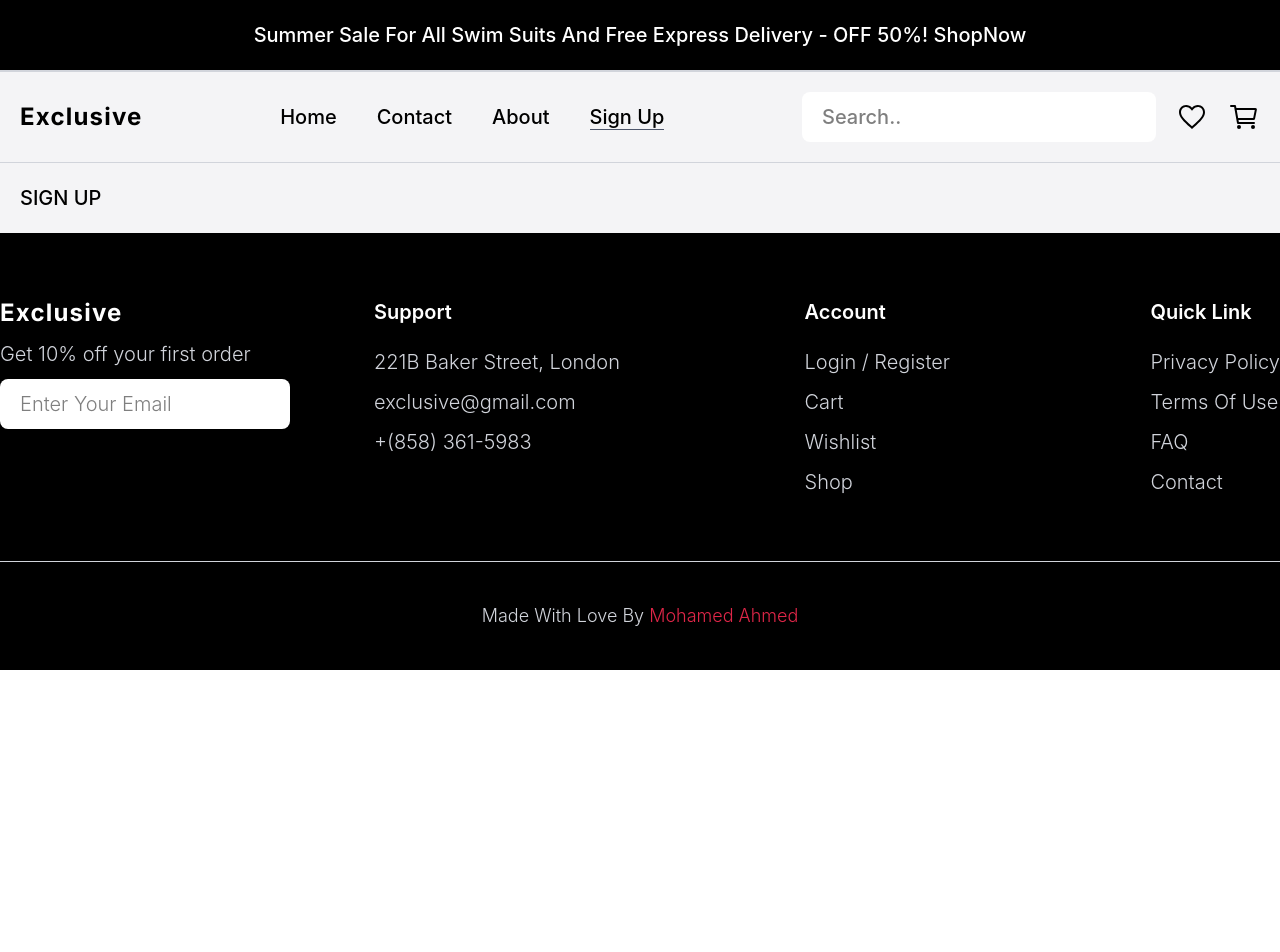
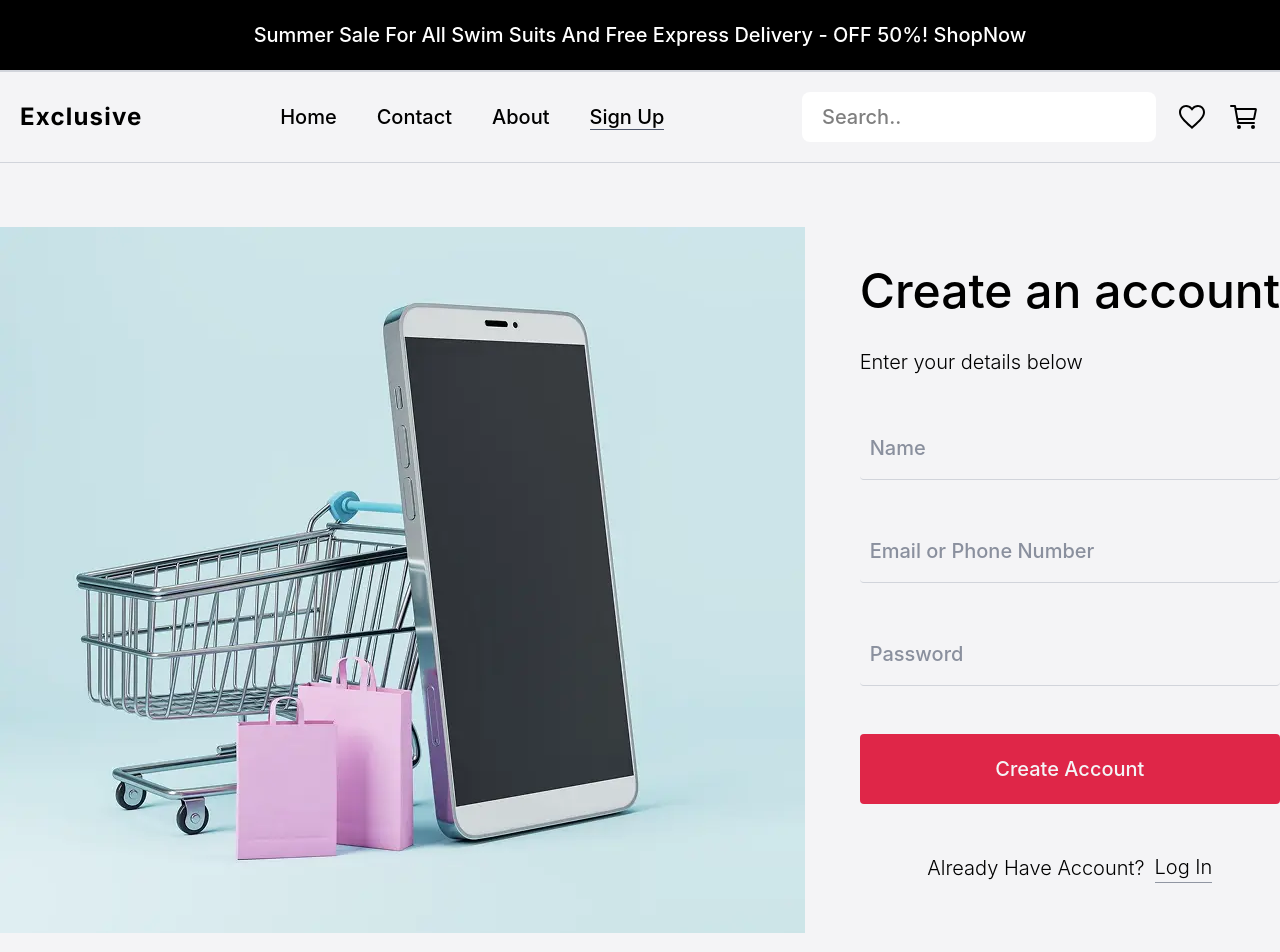
Before and after one commit to Mohamed-Y0/Exclusive, a React (Vite) app: page /sign-up in a window 1280 px wide. Shown: the top 952 px of the page. Before the commit the page ends 800 px from the top, so only its background shows below. Built offline with nearby package versions, Linux system fonts and the light colour scheme; a web font is replaced by a local one.

Commit message:
finish: sign-up

```diff
--- a/src/App.tsx
+++ b/src/App.tsx
@@ -3,7 +3,8 @@ import PageNotFound from "@/components/ui/PageNotFound";
 import About from "@/pages/About";
 import Contact from "@/pages/Contact";
 import Home from "@/pages/Home";
-import SignUp from "@/pages/SignUp";
+import SignInPage from "@/pages/SignInPage";
+import SignUpPage from "@/pages/SignUpPage";
 import { createBrowserRouter, RouterProvider } from "react-router-dom";
 
 const router = createBrowserRouter([
@@ -14,7 +15,8 @@ const router = createBrowserRouter([
       { path: "/", element: <Home /> },
       { path: "/contact", element: <Contact /> },
       { path: "/about", element: <About /> },
-      { path: "/sign-up", element: <SignUp /> },
+      { path: "/sign-up", element: <SignUpPage /> },
+      { path: "/sign-in", element: <SignInPage /> },
       { path: "*", element: <PageNotFound /> },
     ],
   },
--- /dev/null
+++ b/src/components/signIn/SignIn.tsx
@@ -0,0 +1,5 @@
+function SignIn() {
+  return <div></div>;
+}
+
+export default SignIn;
--- /dev/null
+++ b/src/components/signUp/SignUp.tsx
@@ -0,0 +1,52 @@
+import InputForm from "@/components/ui/InputForm";
+import signPoster from "/imgs/signPoster.webp";
+import { NavLink } from "react-router-dom";
+
+function SignUp() {
+  return (
+    <section className="py-16">
+      <div className="flex justify-between">
+        <div>
+          <img src={signPoster} alt="Poster" className="h-full w-full" />
+        </div>
+        <div>
+          <div className="flex flex-col gap-8 py-10">
+            <h1 className="text-5xl">Create an account</h1>
+            <p className="font-light">Enter your details below</p>
+          </div>
+          <form action="">
+            <div className="flex flex-col gap-10 text-neutral-500">
+              <InputForm type="text" id="signup-name" placeholder="Name" />
+              <InputForm
+                type="text"
+                id="signup-email"
+                placeholder="Email or Phone Number"
+              />
+              <InputForm
+                type="password"
+                id="signup-password"
+                placeholder="Password"
+              />
+            </div>
+            <div className="w-full py-12 text-center text-neutral-50">
+              <button
+                className="w-full cursor-pointer rounded-sm bg-red-500 py-5"
+                type="submit"
+              >
+                Create Account
+              </button>
+            </div>
+          </form>
+          <div className="flex items-center justify-center gap-2.5 font-light">
+            <p>Already Have Account? </p>
+            <NavLink to="/sign-in" className="border-b border-neutral-300">
+              Log In
+            </NavLink>
+          </div>
+        </div>
+      </div>
+    </section>
+  );
+}
+
+export default SignUp;
--- /dev/null
+++ b/src/components/ui/InputForm.tsx
@@ -0,0 +1,21 @@
+type Props = {
+  id: string;
+  placeholder: string;
+  type: string;
+};
+
+function InputForm({ type, placeholder, id }: Props) {
+  return (
+    <div className="flex flex-col gap-3">
+      {/* <label htmlFor={id}>{children}</label> */}
+      <input
+        type={type}
+        id={id}
+        className="rounded-sm border-b border-neutral-200 bg-none px-2.5 py-4 focus:outline-neutral-200"
+        placeholder={placeholder}
+      />
+    </div>
+  );
+}
+
+export default InputForm;
--- a/src/pages/SignIn.tsx
+++ /dev/null
@@ -1,5 +0,0 @@
-function SignIn() {
-  return <div className={`container m-auto p-5`}>SIGN IN</div>;
-}
-
-export default SignIn;
--- /dev/null
+++ b/src/pages/SignInPage.tsx
@@ -0,0 +1,5 @@
+function SignInPage() {
+  return <div></div>;
+}
+
+export default SignInPage;
--- a/src/pages/SignUp.tsx
+++ /dev/null
@@ -1,5 +0,0 @@
-function SignUp() {
-  return <div className={`container m-auto p-5`}>SIGN UP</div>;
-}
-
-export default SignUp;
--- /dev/null
+++ b/src/pages/SignUpPage.tsx
@@ -0,0 +1,11 @@
+import SignUp from "@/components/signUp/SignUp";
+
+function SignUpPage() {
+  return (
+    <div className={`container m-auto p-5 lg:p-0`}>
+      <SignUp />
+    </div>
+  );
+}
+
+export default SignUpPage;
```
Also changed, not shown: public/imgs/signPoster.webp (added).
